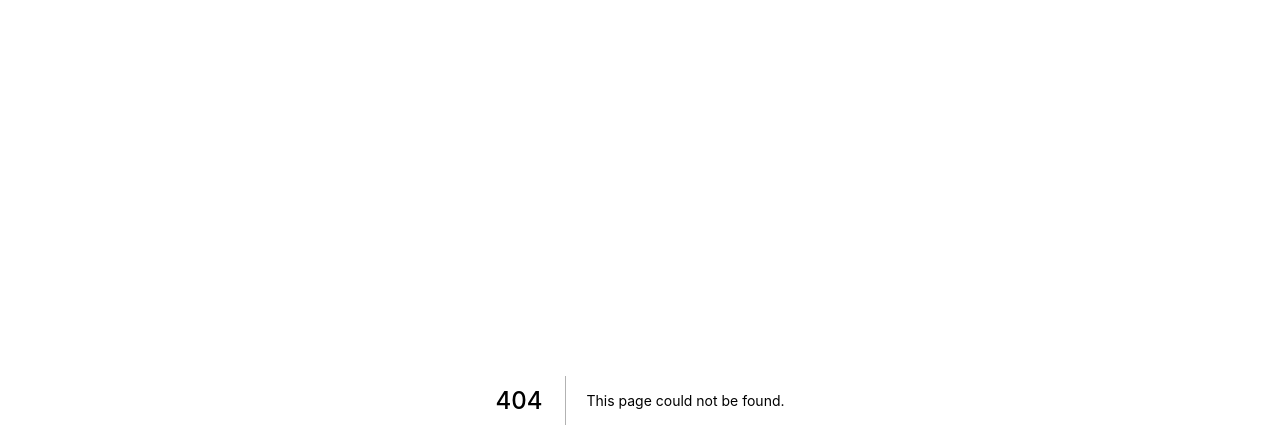
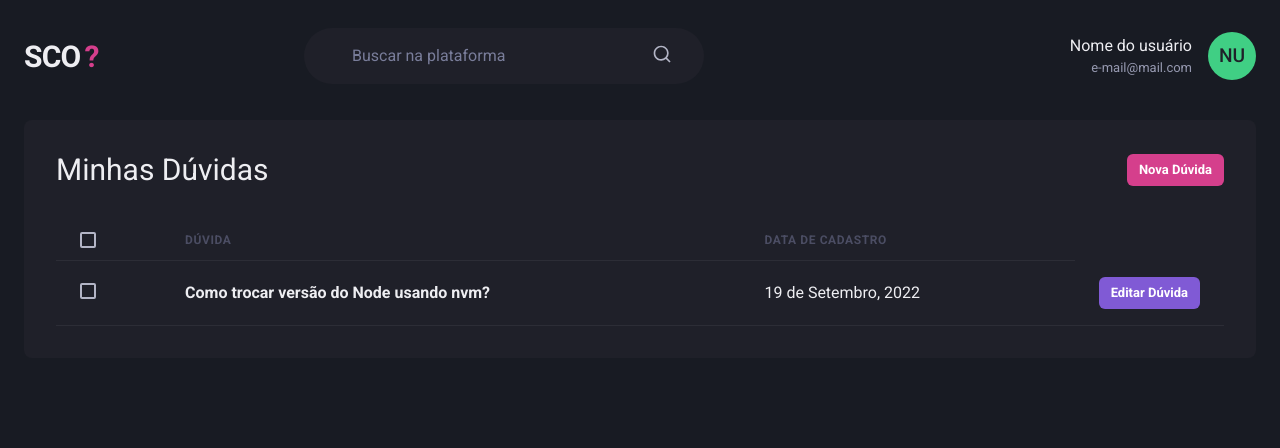
Before and after one commit to GabrielNogueiraBR/Software-Community-Open-Source, a Next.js app: page /questions in a window 1280 px wide. Before the commit this address had no page. Shown: the top 448 px of the page. Built offline with nearby package versions, Linux system fonts and the light colour scheme.

Commit message:
feat: user question list page

```diff
--- /dev/null
+++ b/src/pages/questions/index.tsx
@@ -0,0 +1,62 @@
+import { Box, Button, Checkbox, Flex, Heading, Icon, Link, Table, Tbody, Td, Th, Thead, Tr, Text } from "@chakra-ui/react";
+import Header from "../../components/Header";
+
+export default function QuestionList() {
+   return (
+      <Box>
+         <Header />
+         <Flex w="100%" my="6" maxWidth={1480} mx="auto" px="6">
+            <Box flex="1" borderRadius={8} bg="gray.800" p="8">
+               <Flex mb="8" justify="space-between" align="center">
+                  <Heading size="lg" fontWeight="normal">
+                     Minhas Dúvidas
+                  </Heading>
+
+                  <Link href="/user/question/create">
+                  <Button
+                     as="a"
+                     size="sm"
+                     fontSize="small"
+                     colorScheme="pink"
+                  >
+                     Nova Dúvida
+                  </Button>
+                  </Link>
+               </Flex>
+               <Table colorScheme="whiteAlpha">
+                  <Thead>
+                     <Tr px={["4", "4", "6"]} color="gray.300" width="8">
+                        <Th><Checkbox colorScheme={"pink"} /></Th>
+                        <Th>Dúvida</Th>
+                        <Th>Data de cadastro</Th>
+                     </Tr>
+                  </Thead>
+                  <Tbody>
+                     <Tr>
+                        <Td px={["4", "4", "6"]}>
+                           <Checkbox colorScheme={"pink"} />
+                        </Td>
+                        <Td>
+                           <Box>
+                              <Text fontWeight={"bold"}>Como trocar versão do Node usando nvm?</Text>
+                           </Box>
+                        </Td>
+                        <Td>19 de Setembro, 2022</Td>
+                        <Td width="8">
+                           <Button
+                              as="a"
+                              size="sm"
+                              fontSize="small"
+                              colorScheme="purple"
+                           >
+                              Editar Dúvida
+                           </Button>
+                        </Td>
+                     </Tr>
+                  </Tbody>
+               </Table>
+            </Box>
+         </Flex>
+      </Box>
+   )
+}
```
